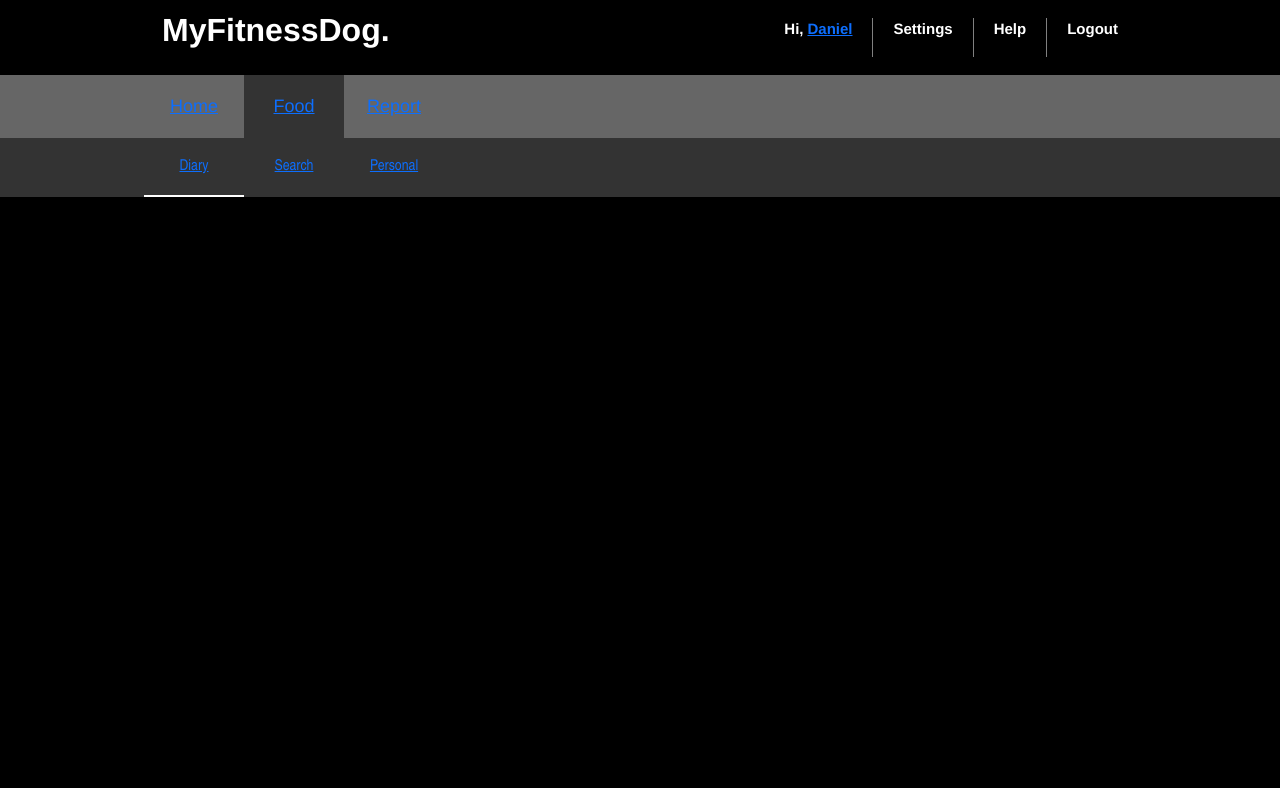
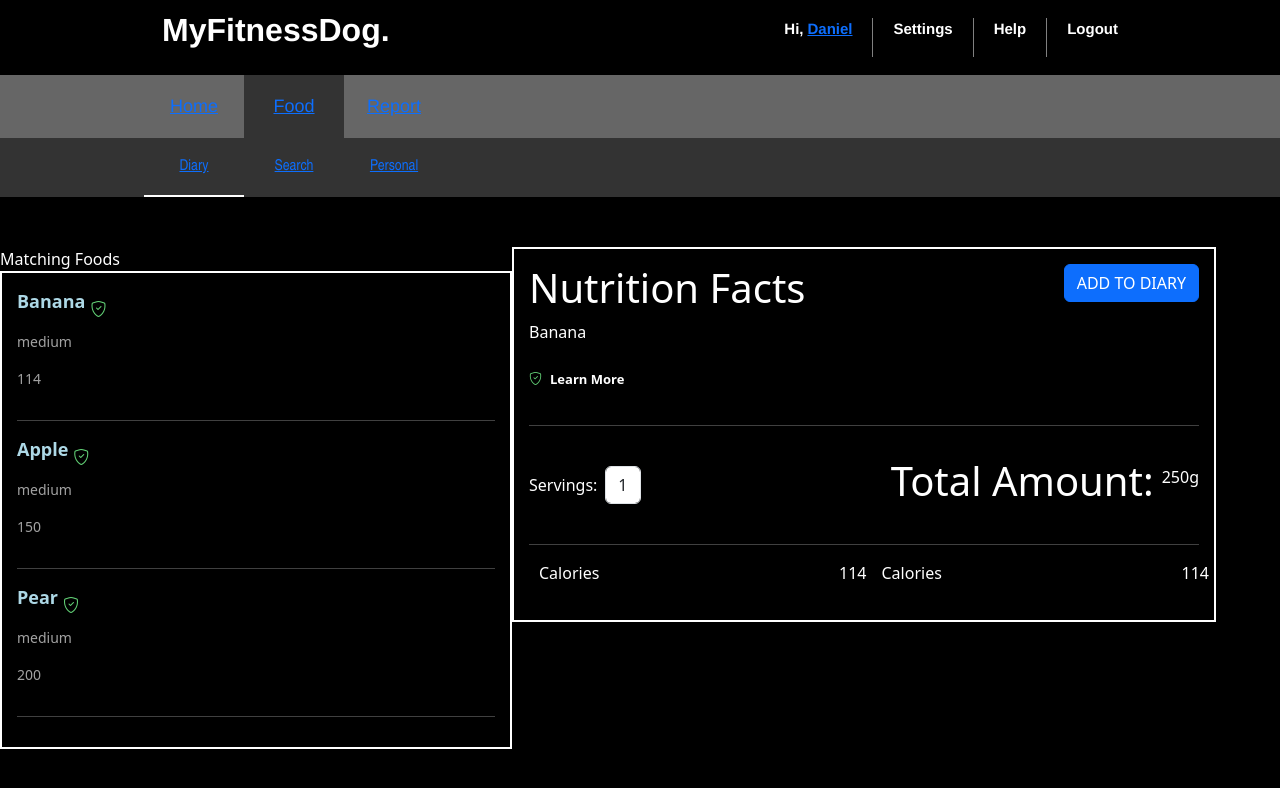
Before and after one commit to Ottawa-Coders/fitness-tracker, a Next.js app: page /food in a window 1280 px wide. Shown: the top 788 px of the page. Built offline with nearby package versions, Linux system fonts and the light colour scheme.

Commit message:
updating resulte box and creating the nutrition facts box

```diff
--- a/app/food/page.tsx
+++ b/app/food/page.tsx
@@ -1,9 +1,55 @@
-import React from "react";
+"use client";
+
+import React, { useState } from "react";
 import Image from "next/image";
 import NavHeader from "../../pages/components/NavHeader/NavHeader";
 import { FOOD_SECONDARY_TAB } from "../constants";
+import ResultBox from "@/pages/components/ResultBox";
+
+import NutritionFacts from "@/pages/components/NutritionFacts";
 
 export default function Home() {
+  const [results, setResults] = useState([
+    {
+      name: "Banana",
+      calorie: "114",
+      size: "medium",
+    },
+    {
+      name: "Apple",
+      calorie: "150",
+      size: "medium",
+    },
+    {
+      name: "Pear",
+      calorie: "200",
+      size: "medium",
+    },
+  ]);
+
+  const [nutrition, setNutrition] = useState({
+    description: "Banana",
+    calorie: 114,
+    totalFat: 0,
+    saturatedFat: 0.13,
+    polyunsaturatedFat: 0.083,
+    nonSaturatedFat: 0.03,
+    transFat: 0,
+    cholesterol: 0,
+    sodium: 50,
+    potassium: 384.68,
+    totalCarbs: 26.78,
+    fiber: 2.006,
+    sugar: 18.644,
+    protein: 0.873,
+    vitaminA: 0,
+    vitaminC: 24.45,
+    vitaminD: 0,
+    vitaminE: 0,
+    calcium: 0.59,
+    iron: 0,
+  });
+
   return (
     <>
       <NavHeader
@@ -11,7 +57,17 @@ export default function Home() {
         secondary="/food"
         secondaryTabs={FOOD_SECONDARY_TAB}
       />
-      <main></main>
+      <main>
+        <div className="w-full overflow-hidden flex">
+          <div className="w-[40%] text-white">
+            Matching Foods
+            <ResultBox results={results} />
+          </div>
+          <div className="w-[55%] text-white">
+            <NutritionFacts nutrition={nutrition} />
+          </div>
+        </div>
+      </main>
     </>
   );
 }
--- a/app/food/personal/create/page.tsx
+++ b/app/food/personal/create/page.tsx
@@ -4,7 +4,7 @@ import Image from "next/image";
 import NavHeader from "@/pages/components/NavHeader/NavHeader";
 import { FOOD_SECONDARY_TAB } from "@/app/constants";
 
-import ResultBox from "@/pages/components/ResultBox/ResultBox";
+import ResultBox from "@/pages/components/ResultBox";
 import Link from "next/link";
 
 import styles from "./page.module.css";
--- a/app/food/personal/page.tsx
+++ b/app/food/personal/page.tsx
@@ -5,7 +5,7 @@ import NavHeader from "../../../pages/components/NavHeader/NavHeader";
 import { FOOD_SECONDARY_TAB } from "@/app/constants";
 import Link from "next/link";
 
-import ResultBox from "@/pages/components/ResultBox/ResultBox";
+import ResultBox from "@/pages/components/ResultBox";
 
 import styles from "./page.module.css";
 
--- a/app/globals.css
+++ b/app/globals.css
@@ -32,3 +32,25 @@
   display: flex;
   flex-direction: column;
 }
+
+.app-link {
+  color: lightblue;
+}
+
+.app-link:hover {
+  color: blue;
+}
+
+.flex-row-global {
+  display: flex;
+  flex-direction: row;
+  justify-content: space-between;
+  align-items: center;
+}
+
+.flex-col-global {
+  display: flex;
+  flex-direction: column;
+  justify-content: space-between;
+  align-items: center;
+}
--- /dev/null
+++ b/pages/components/NutritionFacts.tsx
@@ -0,0 +1,91 @@
+import React from "react";
+
+type Props = {
+  nutrition: {
+    description: string;
+    calorie: number;
+    totalFat: number;
+    saturatedFat: number;
+    polyunsaturatedFat: number;
+    nonSaturatedFat: number;
+    transFat: number;
+    cholesterol: number;
+    sodium: number;
+    potassium: number;
+    totalCarbs: number;
+    fiber: number;
+    sugar: number;
+    protein: number;
+    vitaminA: number;
+    vitaminC: number;
+    vitaminD: number;
+    vitaminE: number;
+    calcium: number;
+    iron: number;
+  };
+};
+
+function NutritionFacts(props: Props) {
+  const nutrition = props.nutrition;
+  return (
+    <>
+      <div className="border-white border-[2px] w-full p-[15px] h-max-[500px] inline-block">
+        <div className="flex justify-between">
+          <div>
+            <h1>Nutrition Facts</h1>
+            <p>{nutrition.description}</p>
+          </div>
+          <div>
+            <button className="btn btn-primary">ADD TO DIARY</button>
+          </div>
+        </div>
+
+        <div className="flex mt-[10px] mb-[20px]">
+          <i className="bi bi-shield-check text-[#63D277] mr-[8px] text-[13px]"></i>
+          <p className="w-auto font-semibold text-[13px]">Learn More</p>
+        </div>
+
+        <hr className="mx-[auto] w-[100%] bg-white" />
+
+        <div className="flex-row-global py-[15px] ">
+          <div className="flex items-center">
+            <label htmlFor="servingSize" className="mr-[8px]">
+              Servings:
+            </label>
+            <select className="form-control w-[100px]" id="servingSize">
+              <option>1</option>
+              <option>2</option>
+              <option>3</option>
+              <option>4</option>
+              <option>5</option>
+            </select>
+          </div>
+          <div className="flex items-center">
+            <h1 className="mr-[8px]">Total Amount: </h1>
+            {/* need to multiplication */}
+            <p>250g</p>
+          </div>
+        </div>
+
+        <hr className="mx-[auto] w-[100%] bg-white" />
+
+        <div className="my-[4px] mx-[10px] w-full gap-[15px] flex">
+          <div className="w-[50%]">
+            <div className="flex-row-global">
+              <p>Calories</p>
+              <p>{nutrition.calorie}</p>
+            </div>
+          </div>
+          <div className="w-[50%]">
+            <div className="flex-row-global">
+              <p>Calories</p>
+              <p>{nutrition.calorie}</p>
+            </div>
+          </div>
+        </div>
+      </div>
+    </>
+  );
+}
+
+export default NutritionFacts;
--- /dev/null
+++ b/pages/components/ResultBox.tsx
@@ -0,0 +1,33 @@
+import React from "react";
+
+type Props = {
+  results: any[];
+};
+
+function ResultBox(props: Props) {
+  return (
+    <>
+      <div className="border-white border-[2px] w-full p-[15px] h-max-[500px]">
+        {props.results.map((item, index) => {
+          return (
+            <div key="index">
+              <div className="flex flex-col items-start">
+                <div className="flex flex-row items-center">
+                  <p className="app-link w-auto font-semibold text-[18px]">
+                    {item.name}
+                  </p>
+                  <i className="bi bi-shield-check text-[#63D277] ml-[5px]"></i>
+                </div>
+                <p className="text-[#A2A2A2] text-[14px]">{item.size}</p>
+                <p className="text-[#A2A2A2] text-[14px]">{item.calorie}</p>
+              </div>
+              <hr className="my-[15px] mx-[auto] w-[100%] bg-white"></hr>
+            </div>
+          );
+        })}
+      </div>
+    </>
+  );
+}
+
+export default ResultBox;
--- a/pages/components/ResultBox/ResultBox.module.css
+++ /dev/null
@@ -1,3 +0,0 @@
-.resultBoxContainer {
-
-}
--- a/pages/components/ResultBox/ResultBox.tsx
+++ /dev/null
@@ -1,23 +0,0 @@
-import React from 'react'
-
-import styles from './ResultBox.module.css'
-
-type Props={
-  results: any[]
-}
-
-function ResultBox(props:Props) {
-
-  return (
-    <>
-    <div className={styles.resultBoxContainer}>
-      ResultBox
-      {props.results.map((r) => {
-        return <div>{r.name}</div>
-      })}
-    </div>
-    </>
-  )
-}
-
-export default ResultBox
```
